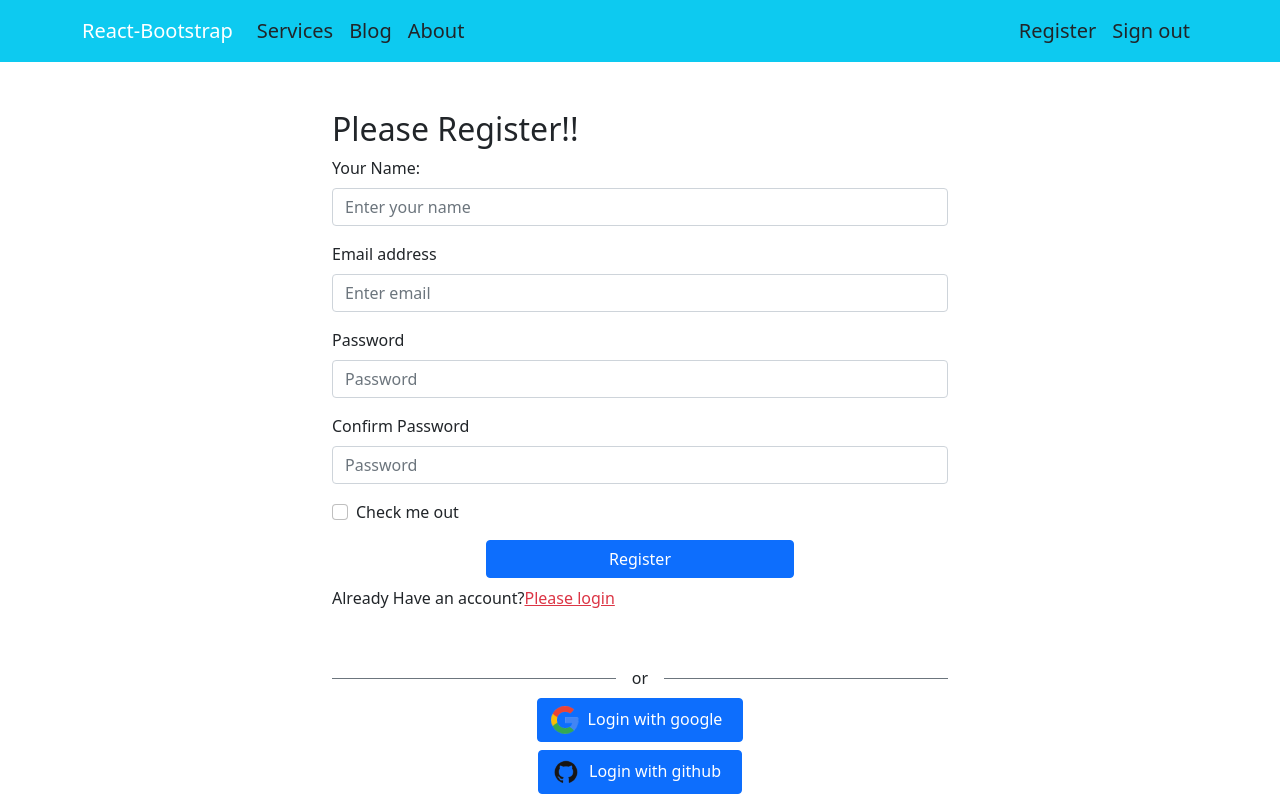
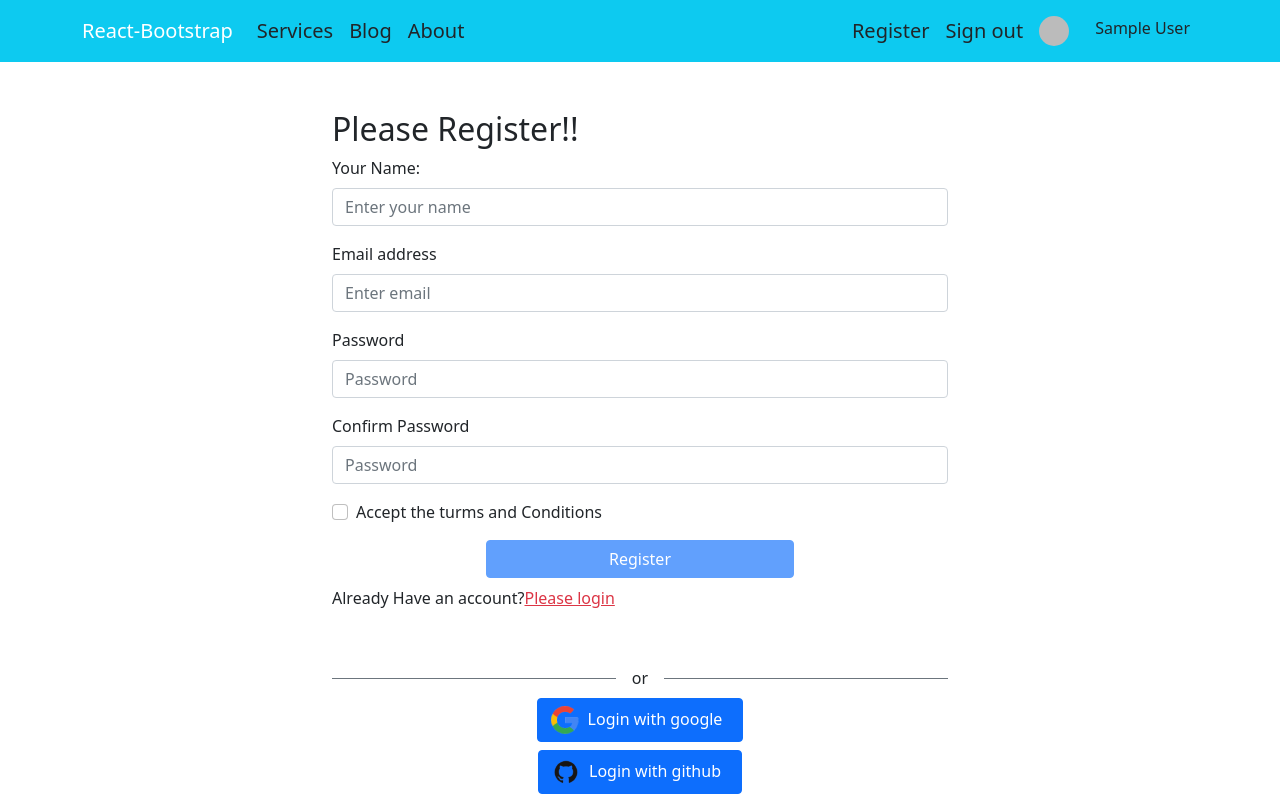
Before and after one commit to Amenakter/Independent-service-providrt, a React (Create React App) app: page /register in a window 1280 px wide. Built offline with nearby package versions, Linux system fonts and the light colour scheme; no server answers; sample sign-in values are in the browser's storage.

Commit message:
login and register error handle

```diff
--- a/src/Pages/Home/Header/Header.css
+++ b/src/Pages/Home/Header/Header.css
@@ -0,0 +1,7 @@
+.img {
+    width: 30px;
+    height: 30px;
+    border-radius: 50%;
+    margin-right: 10px;
+
+}
--- a/src/Pages/Home/Header/Header.js
+++ b/src/Pages/Home/Header/Header.js
@@ -1,5 +1,6 @@
 import { signOut } from 'firebase/auth';
 import React from 'react';
+import './Header.css'
 import { Container, Nav, Navbar } from 'react-bootstrap'
 import { useAuthState } from 'react-firebase-hooks/auth';
 import { Link } from 'react-router-dom'
@@ -12,7 +13,7 @@ const Header = () => {
         signOut(auth)
     }
     return (
-        <div>
+        <div className='header'>
             <Navbar collapseOnSelect expand="lg" bg="info" variant="dark">
                 <Container>
                     <Navbar.Brand as={Link} to="/home">React-Bootstrap</Navbar.Brand>
@@ -28,11 +29,18 @@ const Header = () => {
                             <Nav.Link as={Link} to="/register" className='fs-5 text-dark'>Register</Nav.Link>
                             {
                                 user ?
-                                    <Nav.Link as={Link} to="/" onClick={handleSignOut} className='fs-5 text-dark'>
-                                        Sign out
-                                    </Nav.Link>
+                                    <>
+                                        <Nav.Link as={Link} to="/" onClick={handleSignOut} className='fs-5 text-dark'>
+                                            Sign out
+                                        </Nav.Link>
+                                        <Nav.Link >
+                                            <img className='img' src={user.photoURL && user.photoURL} alt="" />
+                                        </Nav.Link>
+                                        <Nav.Link className='fs-6 text-dark'>{user.displayName}</Nav.Link>
+
+                                    </>
+
                                     :
-
                                     <Nav.Link as={Link} to="/login" className='fs-5 text-dark'>
                                         Login
                                     </Nav.Link>}
--- a/src/Pages/Login/Login.js
+++ b/src/Pages/Login/Login.js
@@ -25,6 +25,7 @@ const Login = () => {
 
     if (user) {
         navigate(from, { replace: true })
+        console.log(user);
     }
 
 
@@ -33,7 +34,7 @@ const Login = () => {
         const email = event.target.email.value;
         const password = event.target.password.value;
         signInWithEmailAndPassword(email, password)
-        console.log(user)
+
 
     }
     const goRegister = () => {
@@ -43,7 +44,7 @@ const Login = () => {
         const email = emailRef.current.value;
         if (email) {
             await sendPasswordResetEmail(email)
-            toast(' reset Password email sent')
+            toast(' Reset Password Mail Eent')
         }
         else {
             toast('Email Address is Missing')
--- a/src/Pages/Register/Register.js
+++ b/src/Pages/Register/Register.js
@@ -1,24 +1,30 @@
-import React from 'react';
+import React, { useState } from 'react';
 import { Button, Form } from 'react-bootstrap';
-import { useCreateUserWithEmailAndPassword } from 'react-firebase-hooks/auth';
+import { useCreateUserWithEmailAndPassword, useUpdateProfile } from 'react-firebase-hooks/auth';
 import { Link, useNavigate } from 'react-router-dom';
 import auth from '../../firebase.init';
 import SocialBtn from '../SocialBtn/SocialBtn';
 import { ToastContainer, toast } from 'react-toastify';
 import 'react-toastify/dist/ReactToastify.css';
 
+
 const Register = () => {
+    const [acceptTurms, setAcceptTurms] = useState(false)
     const [createUserWithEmailAndPassword, user, loading, error] = useCreateUserWithEmailAndPassword(auth, { sendEmailVerification: true });
+    const [updateProfile, updating, UpdateError] = useUpdateProfile(auth);
     const navigate = useNavigate()
     let userError;
-    if (loading) {
+    if (loading || updating) {
         return <p>loading...</p>
     }
-    if (error) {
+    if (error || UpdateError) {
         userError = <p>{error?.message}</p>
     }
 
 
+    if (user) {
+        console.log(user);
+    }
 
     const goToLogin = () => {
         navigate('/login')
@@ -31,12 +37,13 @@ const Register = () => {
         const confirmPass = event.target.ConPassword.value;
         if (password === confirmPass) {
             await createUserWithEmailAndPassword(email, password)
+            await updateProfile({ displayName: name })
+            navigate("/home")
         }
         else {
             toast('Password not match')
         }
-        navigate("/home")
-        console.log(user);
+
     }
     return (
         <div className='container mx-auto w-50 mt-5 '>
@@ -61,10 +68,10 @@ const Register = () => {
                     <Form.Label> Confirm Password</Form.Label>
                     <Form.Control type="password" name='ConPassword' placeholder="Password" />
                 </Form.Group>
-                <Form.Group className="mb-3" controlId="formBasicCheckbox">
-                    <Form.Check type="checkbox" label="Check me out" />
+                <Form.Group className="mb-3" controlId="formBasicCheckbox" >
+                    <Form.Check type="checkbox" onChange={() => setAcceptTurms(!acceptTurms)} label='Accept the turms and Conditions' />
                 </Form.Group>
-                <Button variant="primary" type="submit" className='w-50 d-block mx-auto'>
+                <Button disabled={!acceptTurms} variant="primary" type="submit" className='w-50 d-block mx-auto'>
                     Register
                 </Button>
                 {userError}
```
